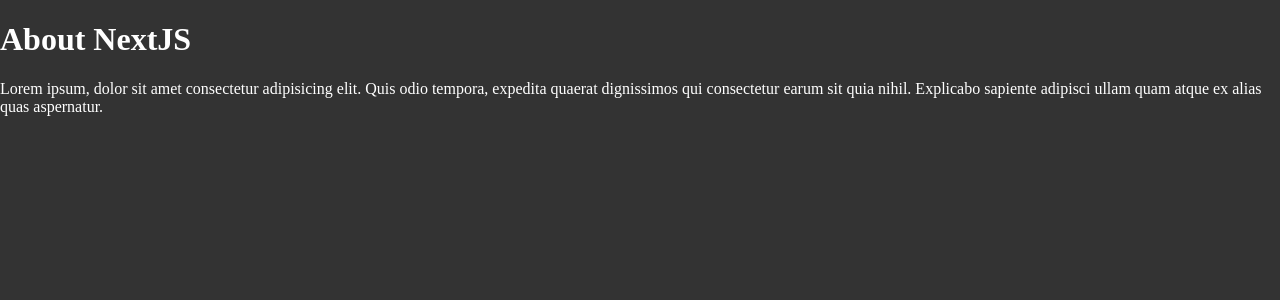
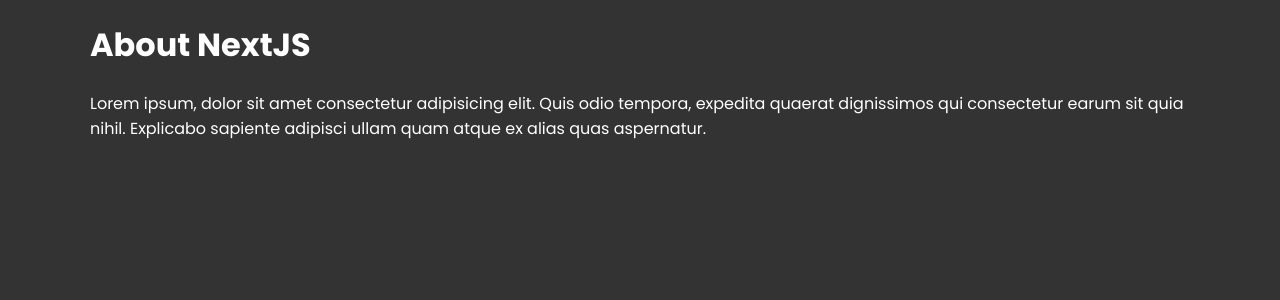
Before and after one commit to erol23/next_13, a Next.js app: page /about in a window 1280 px wide. Shown: the top 300 px of the page. Built offline with nearby package versions, Linux system fonts and the light colour scheme.

Commit message:
nextjs-font

```diff
--- a/app/about/page.jsx
+++ b/app/about/page.jsx
@@ -1,4 +1,6 @@
-import React from "react";
+export const metadata = {
+  title: 'About Learning NextJS'
+}
 
 const AboutPage = () => {
   return (
--- a/app/layout.js
+++ /dev/null
@@ -1,14 +0,0 @@
-import './globals.css'
-
-export const metadata = {
-  title: 'Create Next App',
-  description: 'Generated by create next app',
-}
-
-export default function RootLayout({ children }) {
-  return (
-    <html lang="en">
-      <body>{children}</body>
-    </html>
-  )
-}
--- /dev/null
+++ b/app/layout.jsx
@@ -0,0 +1,24 @@
+import { Poppins } from "next/font/google";
+import "./globals.css";
+
+const poppins = Poppins({
+  weight: ["400", "700"],
+  subsets: ["latin"],
+});
+
+export const metadata = {
+  title: "Learning NextJS",
+  description: "Web development NextJS",
+  keywords:
+    "web development, web design, javascript, react, node, angular, vue, html, cs",
+};
+
+export default function RootLayout({ children }) {
+  return (
+    <html lang="en">
+      <body className={poppins.className}>
+        <main className="container">{children}</main>
+      </body>
+    </html>
+  );
+}
```
Also changed, not shown: app/page.jsx (renamed from app/page.js).
